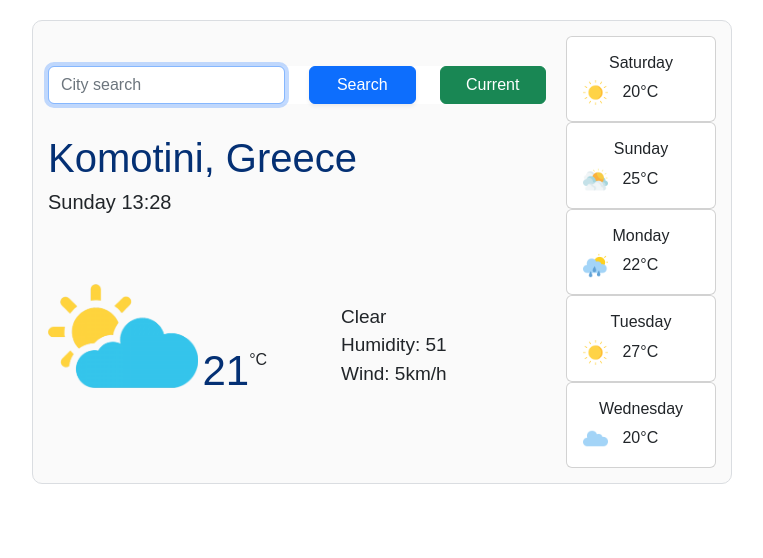
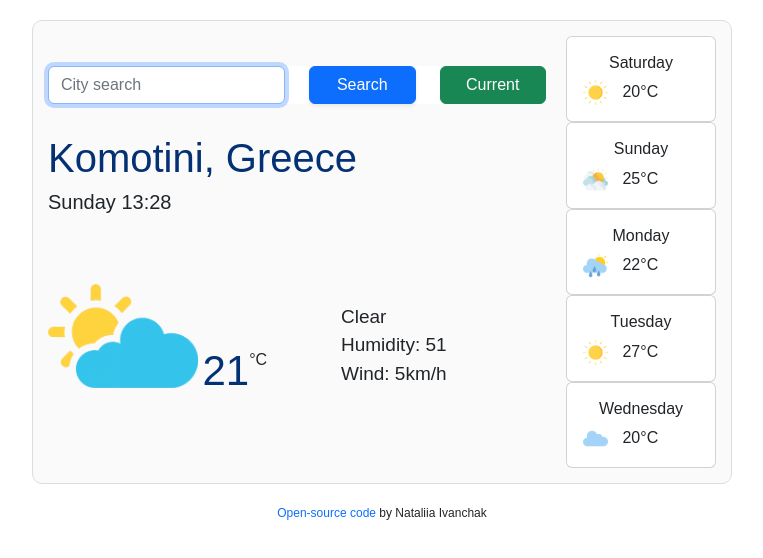
Before and after one commit to Nataliiv/first-weather-app, a plain HTML site: page index.html in a window 1280 px wide. Shown: the whole page, without its empty margins (258-1021 px from the left). Drawn offline with nearby package versions, Linux system fonts and the light colour scheme.

Commit message:
Added link to GitHub repository

```diff
--- a/index.html
+++ b/index.html
@@ -106,6 +106,10 @@
       </div>
     </div>
   </div>
+    <footer>
+      <a href="https://github.com/Nataliiv/first-weather-app" target="_blank">Open-source code</a>
+      by Nataliia Ivanchak
+    </footer>
 </div>
 <script src="src/index.js"></script>
 </body>
--- a/src/styles.css
+++ b/src/styles.css
@@ -93,3 +93,12 @@ div.card:hover {
 .temp {
     margin-left: 10px;
 }
+
+a:link {
+    text-decoration: none;
+}
+
+footer {
+    font-size: 12px;
+    text-align: center;
+}
```
